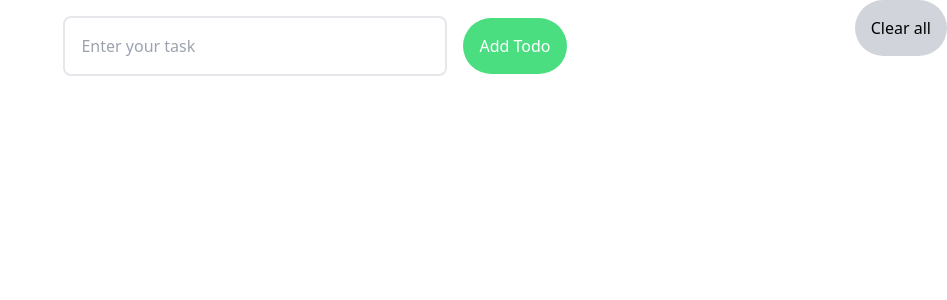
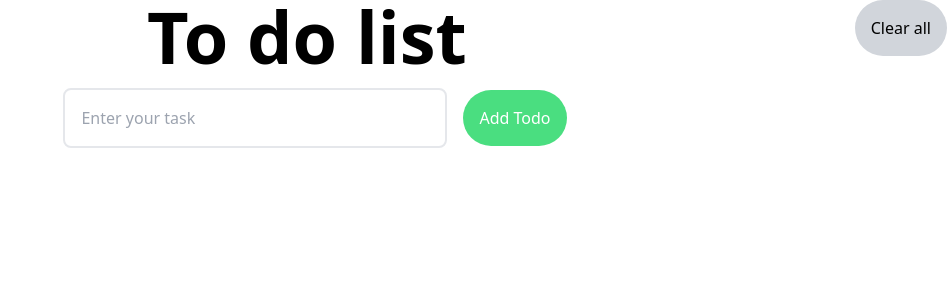
Before and after one commit to nykami/todo-app, a Vue app in the folder todo-app/: page / in a window 1280 px wide. Shown: the top 300 px of the page, without its empty margins (333-1280 px from the left). Built offline with nearby package versions, Linux system fonts and the light colour scheme.

Commit message:
ITL-8 Add the title

```diff
--- a/todo-app/src/components/TodoHeader.vue
+++ b/todo-app/src/components/TodoHeader.vue
@@ -1,5 +1,5 @@
 <template>
-
+    <h2 class="text-black text-7xl font-semibold">To do list</h2>
 </template>
 
 <script setup lang="ts">
```
